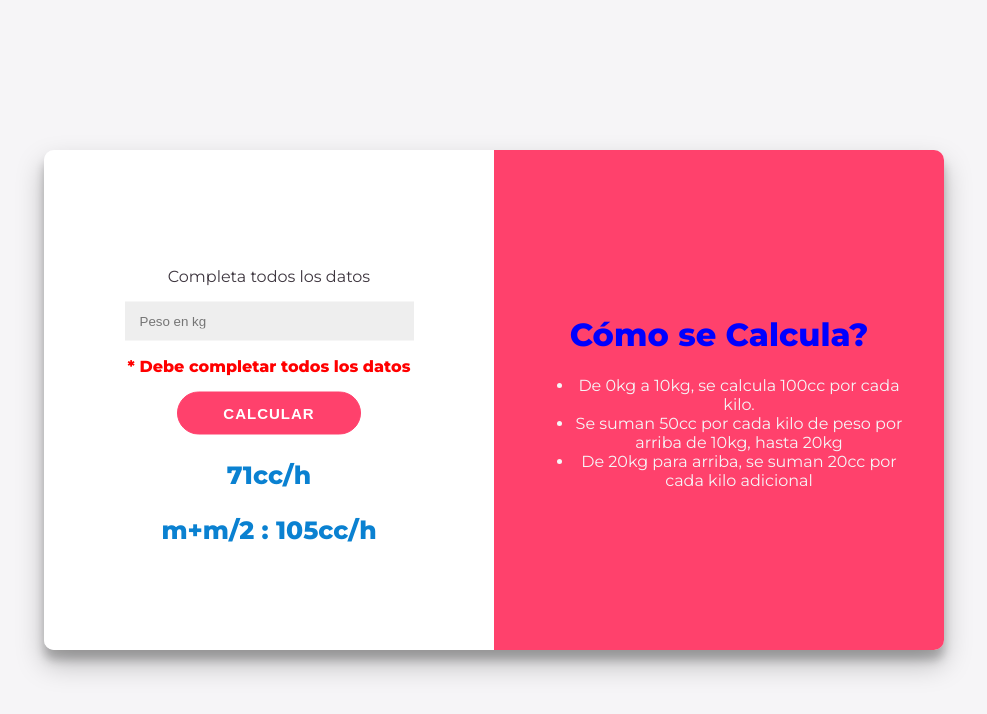
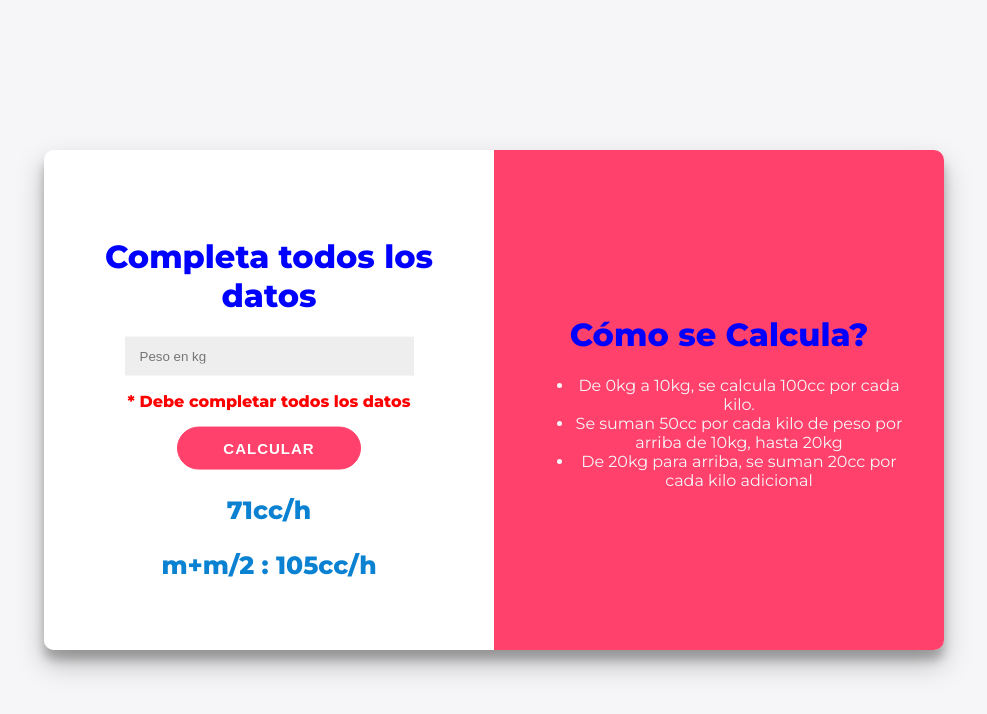
Before and after one commit to SearPy/Calculadora-Hidratacion-Baasal, a plain HTML site: page index.html in a window 1280 px wide. Shown: the whole page, without its empty margins (146-1133 px from the left). Drawn offline with Linux system fonts and the light colour scheme.

Commit message:
Update index.html

```diff
--- a/index.html
+++ b/index.html
@@ -8,7 +8,7 @@
         <div id="contenedor">
             <div id="calculadora">
                 <div class="contenido">
-                    <p class="item">Completa todos los datos</p>
+                    <h1 class="item">Completa todos los datos</h1>
                     <input class="item" id="peso" type="number" placeholder="Peso en kg" />
                     <p class="item" id="error">* Debe completar todos los datos</p>
                     <button class="item" id="calcular">Calcular</button>
```
